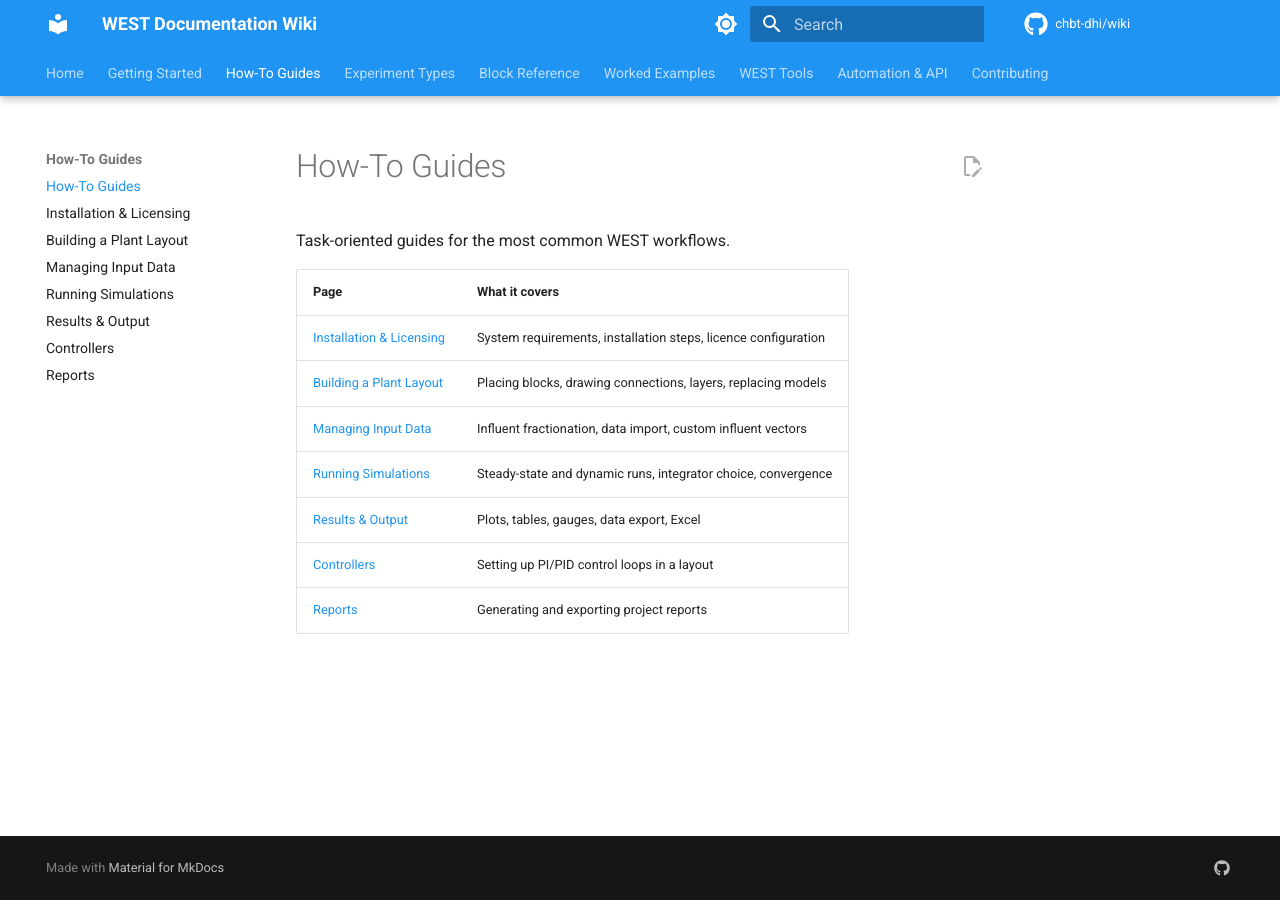
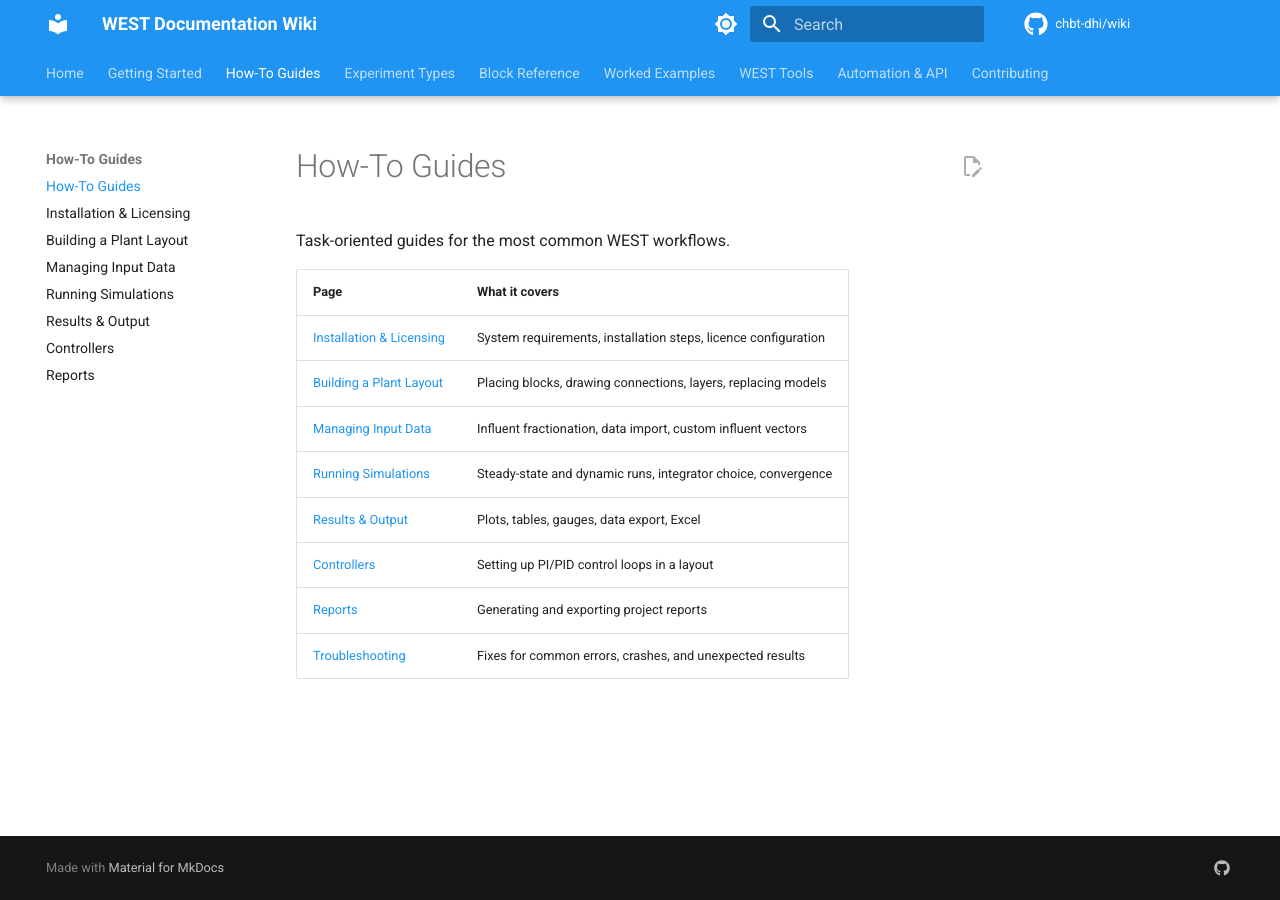
Before and after one commit to CHBT-DHI/Wiki, an MkDocs documentation site: the page built from docs/how-to/index.md, in a window 1280 px wide. Built offline with MkDocs 1.6.1 and Material for MkDocs 9.7.7, drawn with Linux system fonts in a browser that asks for light colours; comment, search, counter and statistics services are not loaded.

Commit message:
docs: add troubleshooting page and fill thin sections

```diff
--- a/docs/how-to/index.md
+++ b/docs/how-to/index.md
@@ -11,3 +11,4 @@
 | [Results & Output](results-and-output.md) | Plots, tables, gauges, data export, Excel |
 | [Controllers](controllers.md) | Setting up PI/PID control loops in a layout |
 | [Reports](reports.md) | Generating and exporting project reports |
+| [Troubleshooting](troubleshooting.md) | Fixes for common errors, crashes, and unexpected results |
```
